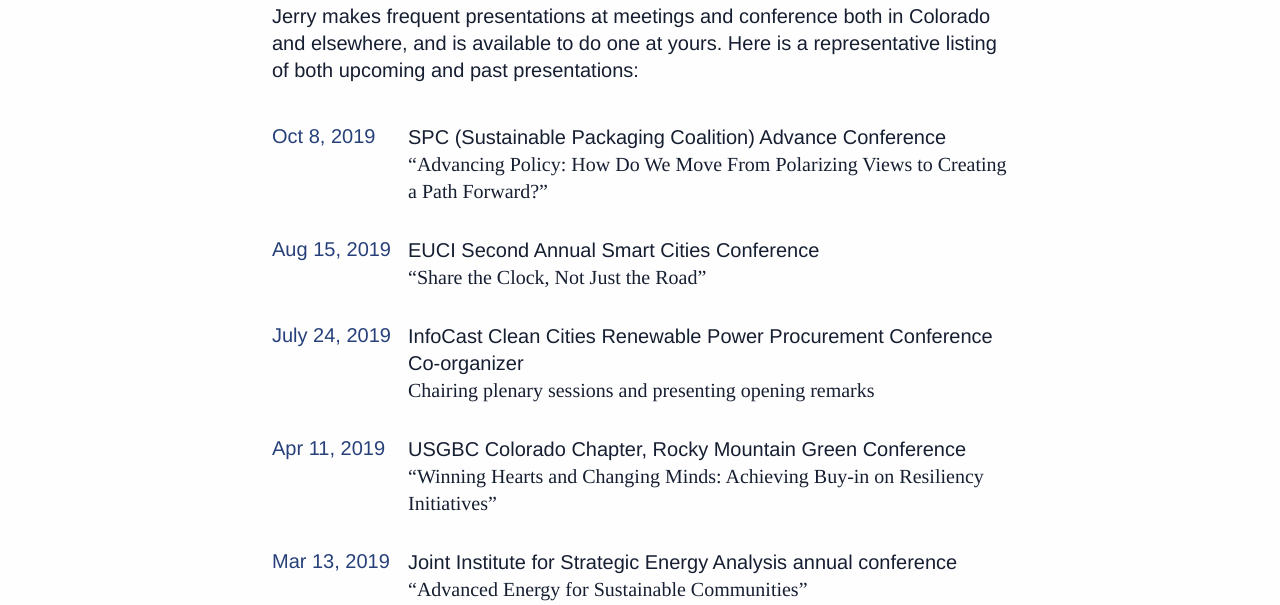
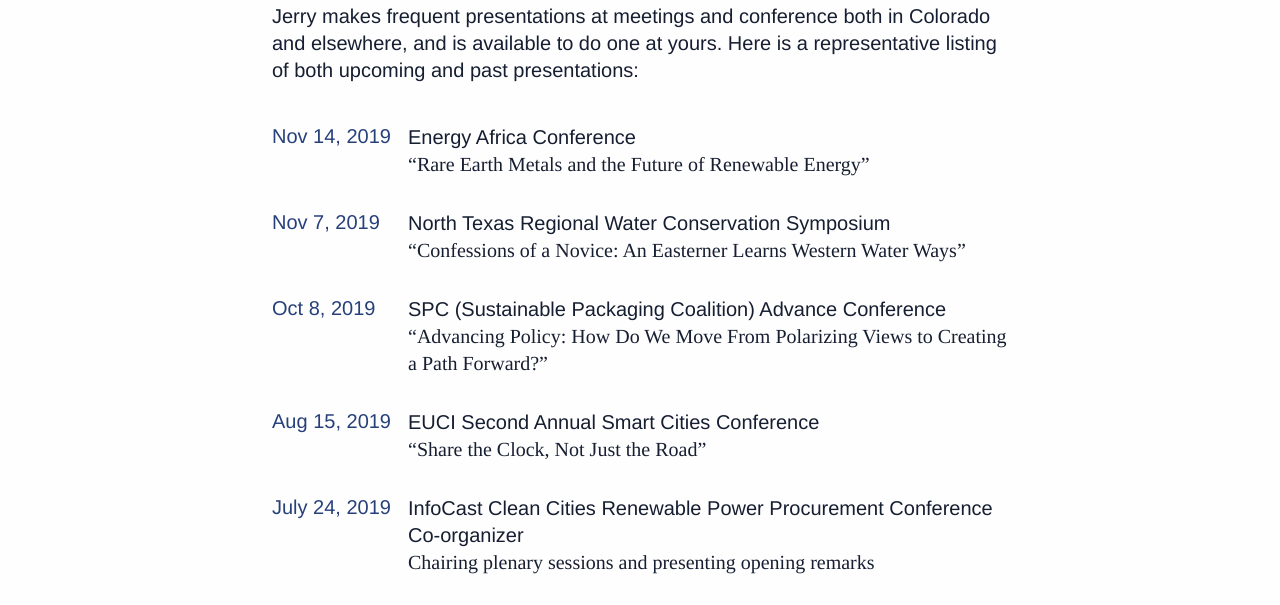
Before and after one commit to jtini/westurb, a Gatsby site: page /presentations in a window 1280 px wide. Shown: the part 179-784 px from the top of the page. Built offline with nearby package versions, Linux system fonts and the light colour scheme; Gatsby itself is replaced by a stand-in of ours.

Commit message:
update presentations

```diff
--- a/src/pages/presentations.js
+++ b/src/pages/presentations.js
@@ -7,6 +7,18 @@ import photo from '../images/presentations.png'
 import './presentations.scss'
 
 const presentationsList = [
+    {
+        key: 'energyAfrica',
+        date: 'Nov 14, 2019',
+        title: 'Energy Africa Conference',
+        subtitle: '“Rare Earth Metals and the Future of Renewable Energy”'
+    },
+    {
+        key: 'northTex',
+        date: 'Nov 7, 2019',
+        title: 'North Texas Regional Water Conservation Symposium',
+        subtitle: '“Confessions of a Novice: An Easterner Learns Western Water Ways”'
+    },
     {
         key: 'spc',
         date: 'Oct 8, 2019',
```
